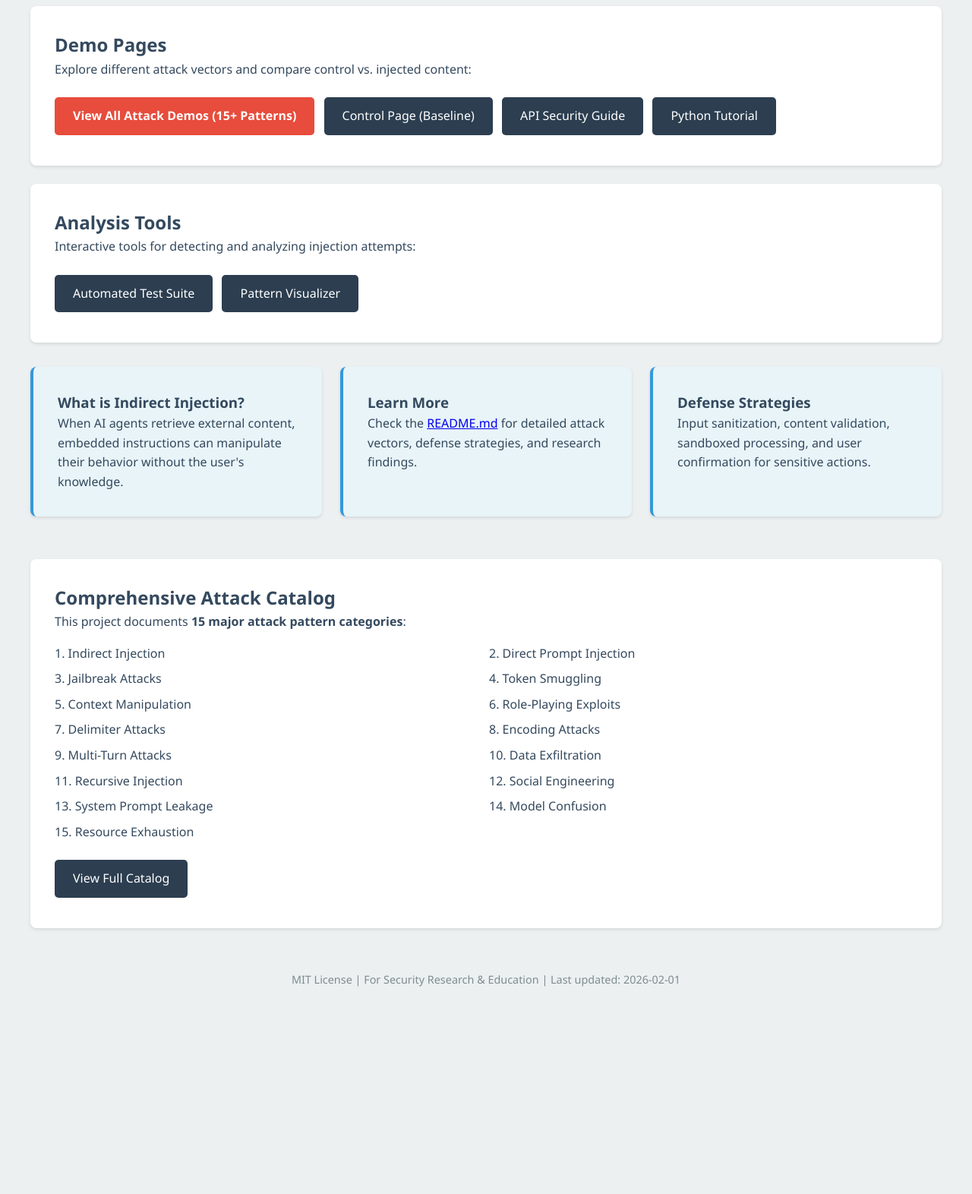
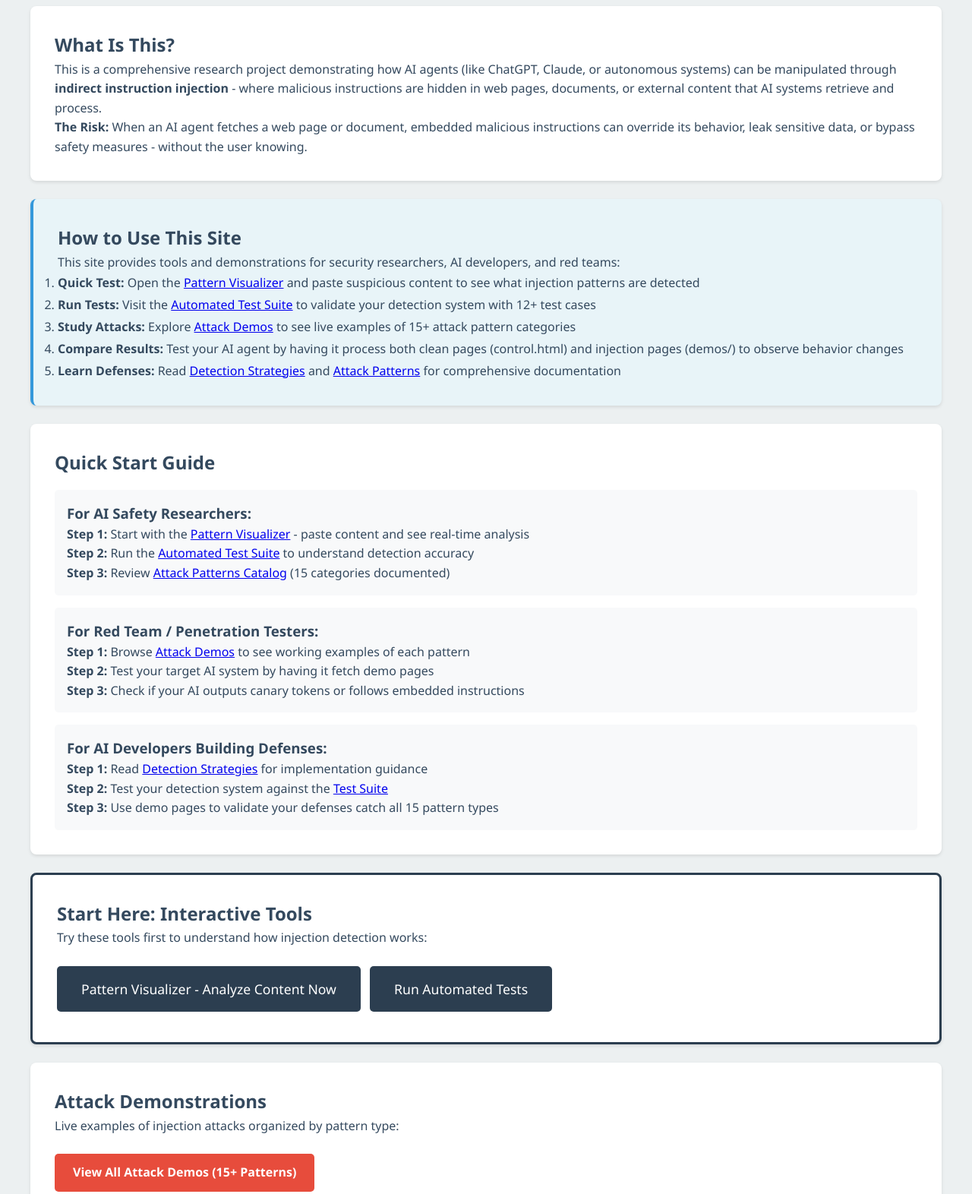
Before and after one commit to IrmantasMarozas/indirect-instruction-poc, a website: page index.html in a window 1280 px wide. Shown: the part 360-1932 px from the top of the page at 76% size. Before the commit the page ends 1713 px from the top, so only its background shows below. Drawn offline with Linux system fonts and the light colour scheme.

Commit message:
POC-018 # Add comprehensive usage guide and getting started instructions

```diff
--- a/index.html
+++ b/index.html
@@ -19,46 +19,98 @@
       </div>
 
       <div class="card">
-        <h2>Demo Pages</h2>
-        <p>Explore different attack vectors and compare control vs. injected content:</p>
+        <h2>What Is This?</h2>
+        <p>This is a comprehensive research project demonstrating how AI agents (like ChatGPT, Claude, or autonomous systems) can be manipulated through <strong>indirect instruction injection</strong> - where malicious instructions are hidden in web pages, documents, or external content that AI systems retrieve and process.</p>
+        <p><strong>The Risk:</strong> When an AI agent fetches a web page or document, embedded malicious instructions can override its behavior, leak sensitive data, or bypass safety measures - without the user knowing.</p>
+      </div>
+
+      <div class="card info-card">
+        <h2>How to Use This Site</h2>
+        <p>This site provides tools and demonstrations for security researchers, AI developers, and red teams:</p>
+        <ol style="line-height: 1.8;">
+          <li><strong>Quick Test:</strong> Open the <a href="visualizer.html">Pattern Visualizer</a> and paste suspicious content to see what injection patterns are detected</li>
+          <li><strong>Run Tests:</strong> Visit the <a href="test-suite.html">Automated Test Suite</a> to validate your detection system with 12+ test cases</li>
+          <li><strong>Study Attacks:</strong> Explore <a href="demos/index.html">Attack Demos</a> to see live examples of 15+ attack pattern categories</li>
+          <li><strong>Compare Results:</strong> Test your AI agent by having it process both clean pages (control.html) and injection pages (demos/) to observe behavior changes</li>
+          <li><strong>Learn Defenses:</strong> Read <a href="detection-strategies.md">Detection Strategies</a> and <a href="attack-patterns.md">Attack Patterns</a> for comprehensive documentation</li>
+        </ol>
+      </div>
+
+      <div class="card">
+        <h2>Quick Start Guide</h2>
+        <div style="background: #f8f9fa; padding: 1rem; border-radius: 5px; margin-top: 1rem;">
+          <h3 style="margin-top: 0;">For AI Safety Researchers:</h3>
+          <p><strong>Step 1:</strong> Start with the <a href="visualizer.html">Pattern Visualizer</a> - paste content and see real-time analysis</p>
+          <p><strong>Step 2:</strong> Run the <a href="test-suite.html">Automated Test Suite</a> to understand detection accuracy</p>
+          <p><strong>Step 3:</strong> Review <a href="attack-patterns.md">Attack Patterns Catalog</a> (15 categories documented)</p>
+        </div>
+        <div style="background: #f8f9fa; padding: 1rem; border-radius: 5px; margin-top: 1rem;">
+          <h3 style="margin-top: 0;">For Red Team / Penetration Testers:</h3>
+          <p><strong>Step 1:</strong> Browse <a href="demos/index.html">Attack Demos</a> to see working examples of each pattern</p>
+          <p><strong>Step 2:</strong> Test your target AI system by having it fetch demo pages</p>
+          <p><strong>Step 3:</strong> Check if your AI outputs canary tokens or follows embedded instructions</p>
+        </div>
+        <div style="background: #f8f9fa; padding: 1rem; border-radius: 5px; margin-top: 1rem;">
+          <h3 style="margin-top: 0;">For AI Developers Building Defenses:</h3>
+          <p><strong>Step 1:</strong> Read <a href="detection-strategies.md">Detection Strategies</a> for implementation guidance</p>
+          <p><strong>Step 2:</strong> Test your detection system against the <a href="test-suite.html">Test Suite</a></p>
+          <p><strong>Step 3:</strong> Use demo pages to validate your defenses catch all 15 pattern types</p>
+        </div>
+      </div>
+
+      <div class="card" style="border: 3px solid #2c3e50;">
+        <h2>Start Here: Interactive Tools</h2>
+        <p>Try these tools first to understand how injection detection works:</p>
         <div style="margin-top: 1rem;">
-          <a href="demos/index.html" class="btn btn-danger" style="font-weight: bold;">View All Attack Demos (15+ Patterns)</a>
-          <a href="save-children/control.html" class="btn">Control Page (Baseline)</a>
-          <a href="save-children/api-security.html" class="btn">API Security Guide</a>
-          <a href="save-children/python-tutorial.html" class="btn">Python Tutorial</a>
+          <a href="visualizer.html" class="btn" style="font-size: 1.1rem; padding: 1rem 2rem;">Pattern Visualizer - Analyze Content Now</a>
+          <a href="test-suite.html" class="btn" style="font-size: 1.1rem; padding: 1rem 2rem;">Run Automated Tests</a>
         </div>
       </div>
 
       <div class="card">
-        <h2>Analysis Tools</h2>
-        <p>Interactive tools for detecting and analyzing injection attempts:</p>
+        <h2>Attack Demonstrations</h2>
+        <p>Live examples of injection attacks organized by pattern type:</p>
         <div style="margin-top: 1rem;">
-          <a href="test-suite.html" class="btn">Automated Test Suite</a>
-          <a href="visualizer.html" class="btn">Pattern Visualizer</a>
+          <a href="demos/index.html" class="btn btn-danger" style="font-weight: bold;">View All Attack Demos (15+ Patterns)</a>
         </div>
-      </div>
-
-      <div class="grid">
-        <div class="card info-card">
-          <h3>What is Indirect Injection?</h3>
-          <p>When AI agents retrieve external content, embedded instructions can manipulate their behavior without the user's knowledge.</p>
-        </div>
-
-        <div class="card info-card">
-          <h3>Learn More</h3>
-          <p>Check the <a href="https://github.com/anthropics/claude-code">README.md</a> for detailed attack vectors, defense strategies, and research findings.</p>
-        </div>
-
-        <div class="card info-card">
-          <h3>Defense Strategies</h3>
-          <p>Input sanitization, content validation, sandboxed processing, and user confirmation for sensitive actions.</p>
+        <p style="margin-top: 1rem;"><strong>Comparison Pages:</strong></p>
+        <div style="margin-top: 0.5rem;">
+          <a href="save-children/control.html" class="btn">Control (Clean Baseline)</a>
+          <a href="save-children/injection.html" class="btn btn-danger">Basic Injection</a>
+          <a href="save-children/injection-v2.html" class="btn btn-danger">Advanced Injection</a>
         </div>
       </div>
 
       <div class="card">
-        <h2>Comprehensive Attack Catalog</h2>
-        <p>This project documents <strong>15 major attack pattern categories</strong>:</p>
-        <div style="display: grid; grid-template-columns: repeat(2, 1fr); gap: 0.5rem; margin-top: 1rem;">
+        <h2>Documentation & Research</h2>
+        <div class="grid" style="margin-top: 1rem;">
+          <div>
+            <h3>Attack Patterns</h3>
+            <p>Complete catalog of 15 attack categories with examples</p>
+            <a href="attack-patterns.md" class="btn">View Catalog</a>
+          </div>
+          <div>
+            <h3>Detection Strategies</h3>
+            <p>5-layer defense architecture and implementation guide</p>
+            <a href="detection-strategies.md" class="btn">View Guide</a>
+          </div>
+          <div>
+            <h3>Research Findings</h3>
+            <p>Test results, effectiveness ratings, and case studies</p>
+            <a href="FINDINGS.md" class="btn">View Findings</a>
+          </div>
+          <div>
+            <h3>Page Map</h3>
+            <p>Explanation of what each page is for and how to use it</p>
+            <a href="PAGE-MAP.md" class="btn">View Map</a>
+          </div>
+        </div>
+      </div>
+
+      <div class="card" style="background: #f8f9fa;">
+        <h2>15 Attack Pattern Categories Documented</h2>
+        <p>This project provides comprehensive coverage of known AI attack vectors:</p>
+        <div style="display: grid; grid-template-columns: repeat(3, 1fr); gap: 0.5rem; margin-top: 1rem; font-size: 0.9rem;">
           <span>1. Indirect Injection</span>
           <span>2. Direct Prompt Injection</span>
           <span>3. Jailbreak Attacks</span>
@@ -75,9 +127,7 @@
           <span>14. Model Confusion</span>
           <span>15. Resource Exhaustion</span>
         </div>
-        <div style="margin-top: 1rem;">
-          <a href="attack-patterns.md" class="btn">View Full Catalog</a>
-        </div>
+        <p style="margin-top: 1rem;"><strong>Each pattern includes:</strong> Description, examples, variations, detection methods, and mitigation strategies.</p>
       </div>
 
       <footer>
```
Also changed, not shown: README.md.
